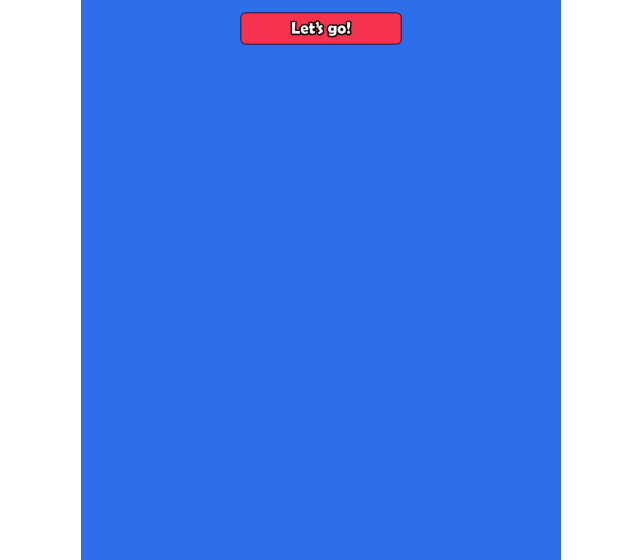
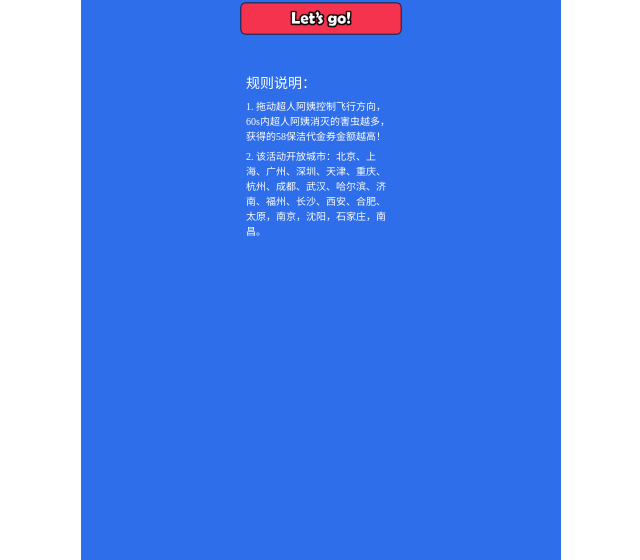
Before and after one commit to Brightcells/heretoy, a Django app: page /cogames/58kdxyx/ in a window 1280 px wide. Shown: the part 240-800 px from the top of the page, without its empty margins (319-959 px from the left). Run offline with Django 3.2, Linux system fonts and the light colour scheme; parts of the project's set-up code (start-up, migrations or seed data) failed here and were passed over; some libraries are stand-ins or nearby versions.

Commit message:
adjust layout of 58kdyxy.htm

```diff
--- a/games_bak/templates/58aydzz/58kdxyx.htm
+++ b/games_bak/templates/58aydzz/58kdxyx.htm
@@ -29,8 +29,8 @@
                     <div class="tips">
                         <div>
                             <div class="fir">规则说明：</div>
-                            <div class="sec">1.拖动超人阿姨控制飞行方向，60s内超人阿姨消灭的害虫越多，获得的58保洁代金券金额越高！</div>
-                            <div class="thi">2.该活动开放城市 ：北京、上海、广州、深圳、天津、重庆、杭州、成都、武汉、哈尔滨、济南、福州、长沙、西安、合肥、太原，南京，沈阳，石家庄，南昌。</div>
+                            <div class="sec">1. 拖动超人阿姨控制飞行方向，60s内超人阿姨消灭的害虫越多，获得的58保洁代金券金额越高！</div>
+                            <div class="thi">2. 该活动开放城市：北京、上海、广州、深圳、天津、重庆、杭州、成都、武汉、哈尔滨、济南、福州、长沙、西安、合肥、太原，南京，沈阳，石家庄，南昌。</div>
                         </div>
                     </div>
                     <div class="declare"><img src="{% static '58aydzz/img/declare.png' %}"></div>
@@ -86,7 +86,7 @@ body {
 }
 
 .tips {
-    bottom: 40px;
+    margin-top: 80px;
     color: #fff;
     font-family: STXihei, YaHei, simsun;
     padding-left: 5%
@@ -96,7 +96,7 @@ body {
 }
 .fir {
     font-size: 14px;
-    padding-bottom: 8px;
+    padding-bottom: 6px;
 }
 .sec, .thi {
     font-size: 10px;
@@ -104,7 +104,7 @@ body {
 }
 
 .start {
-    margin-top: 20px;
+    margin-top: 10px;
     text-align: center;
 }
 .start img {
```
